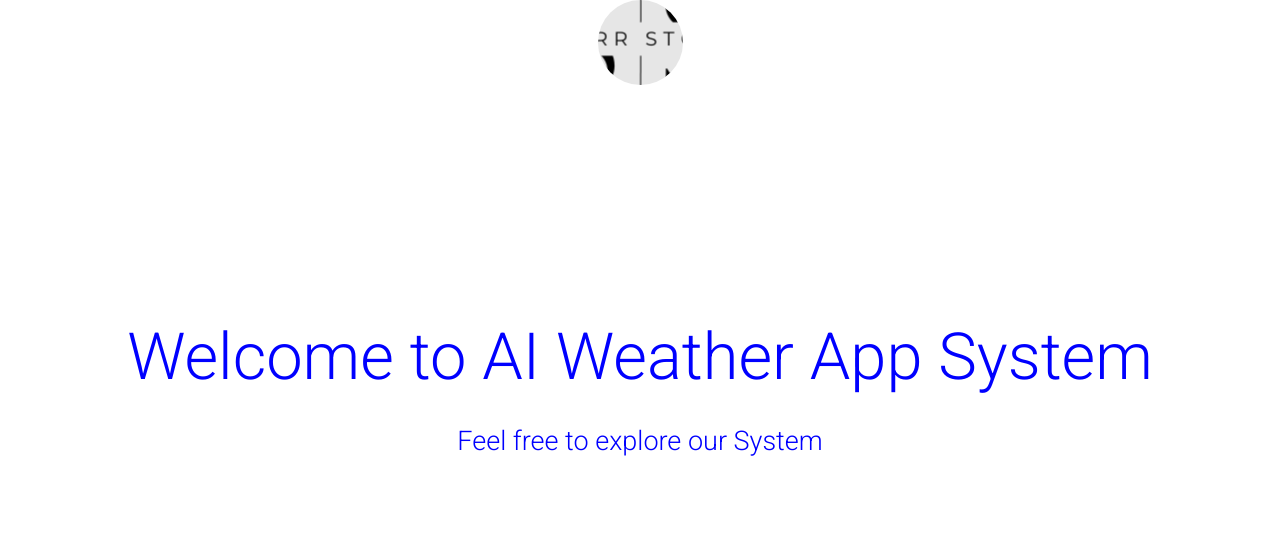
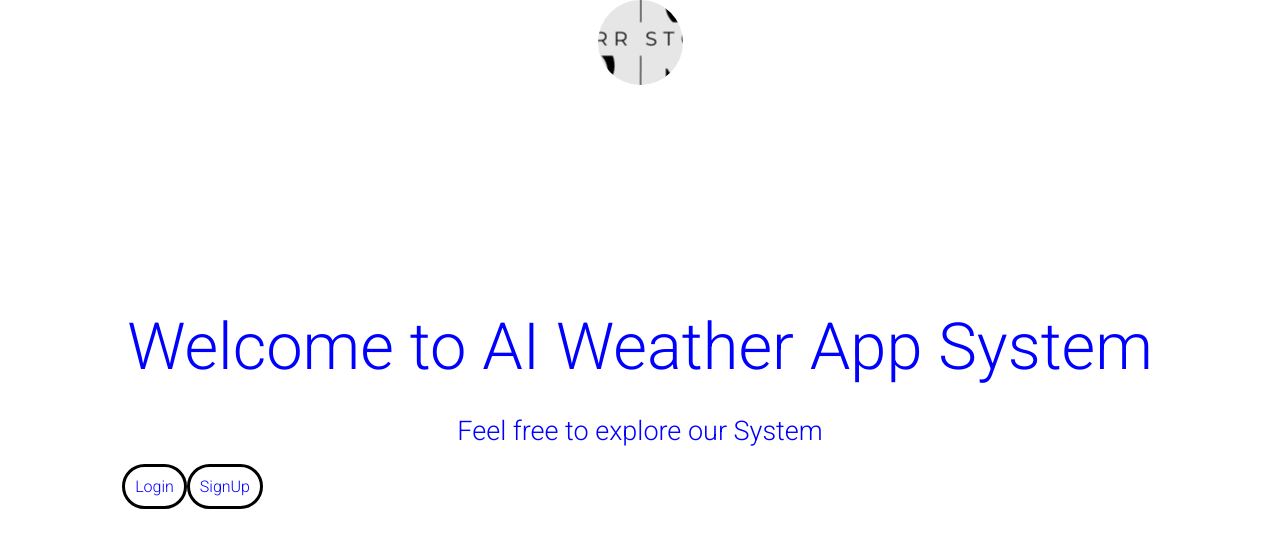
Before and after one commit to TrevorAugustine23/AI-Weather-App, a React (Create React App) app in the folder react_login/: page / in a window 1280 px wide. Shown: the top 548 px of the page. Built offline with nearby package versions, Linux system fonts and the light colour scheme.

Commit message:
added login and signup button

```diff
--- a/react_login/src/App.js
+++ b/react_login/src/App.js
@@ -4,11 +4,20 @@ import Home from './pages/Home';
 //styled components
 import { StyledContainer } from "./components/Styles";
 
+import {
+  BrowserRouter as Router,
+  Switch,
+  Route
+} from 'react-router-dom';
+
 function App() {
   return (
-    <StyledContainer>
+    <Router>
+      <StyledContainer>
       <Home/>
     </StyledContainer>
+    </Router>
+
 
   );
 }
--- a/react_login/src/components/Styles.js
+++ b/react_login/src/components/Styles.js
@@ -60,9 +60,9 @@ export const StyledButton = styled(Link)`
     width: 150px;
     background-color: transparent;
     font-size: 16px;
-    border: 3px solid ${colors.primary};
+    border: 3px solid black;
     border-radius: 25px;
-    color: ${colors.primary};
+    color: blue;
     text-decoration: none;
     text-align: center;
     transition: ease-in-out 0.3s;
--- a/react_login/src/pages/Home.js
+++ b/react_login/src/pages/Home.js
@@ -1,4 +1,4 @@
-import { StyledTitle, StyledSubTitle, Avatar } from "../components/Styles";
+import { StyledTitle, StyledSubTitle, Avatar, StyledButton } from "../components/Styles";
 import { styled } from 'styled-components';
 
 //Logo
@@ -25,6 +25,10 @@ const Home = () => {
             <StyledSubTitle size={27}>
                 Feel free to explore our System
             </StyledSubTitle>
+            <StyledButton to="/login">Login</StyledButton>
+            <StyledButton to="/signup">SignUp</StyledButton>
+
+
         </div>
     );
 }
```
